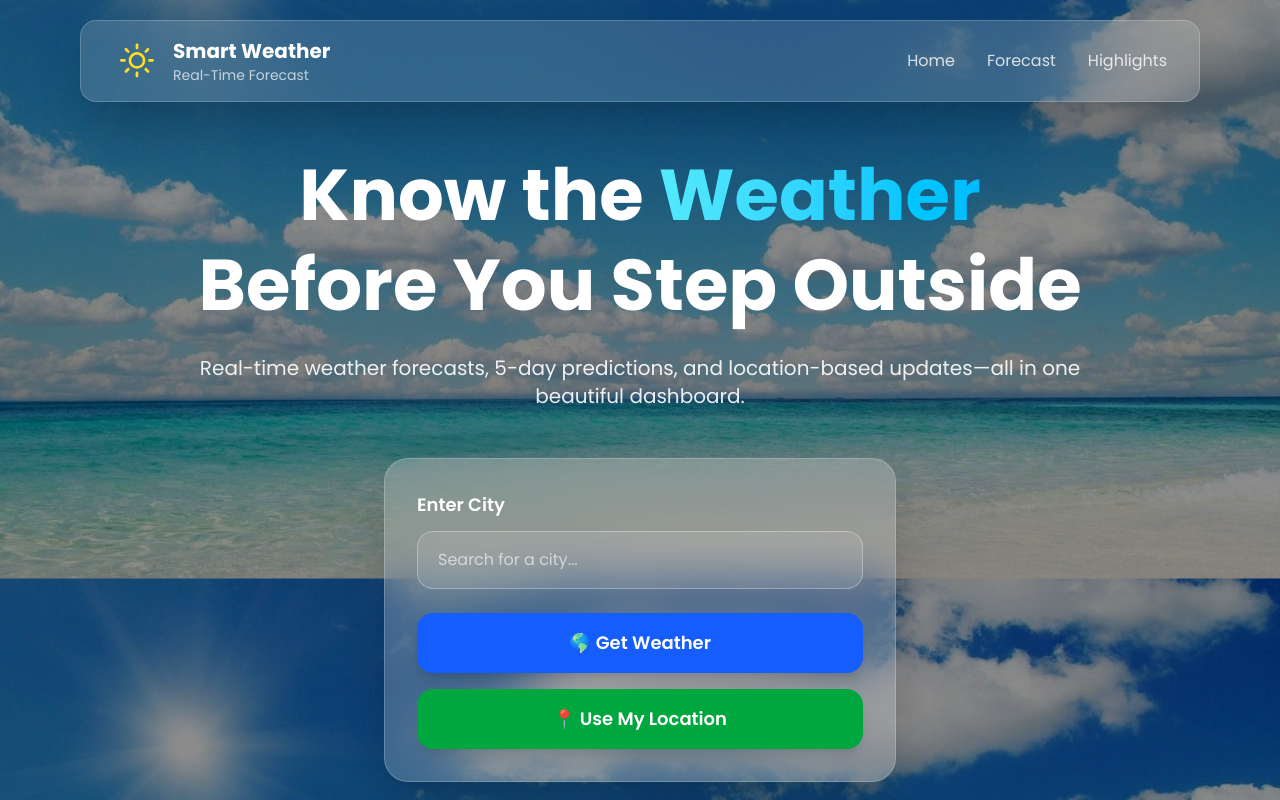
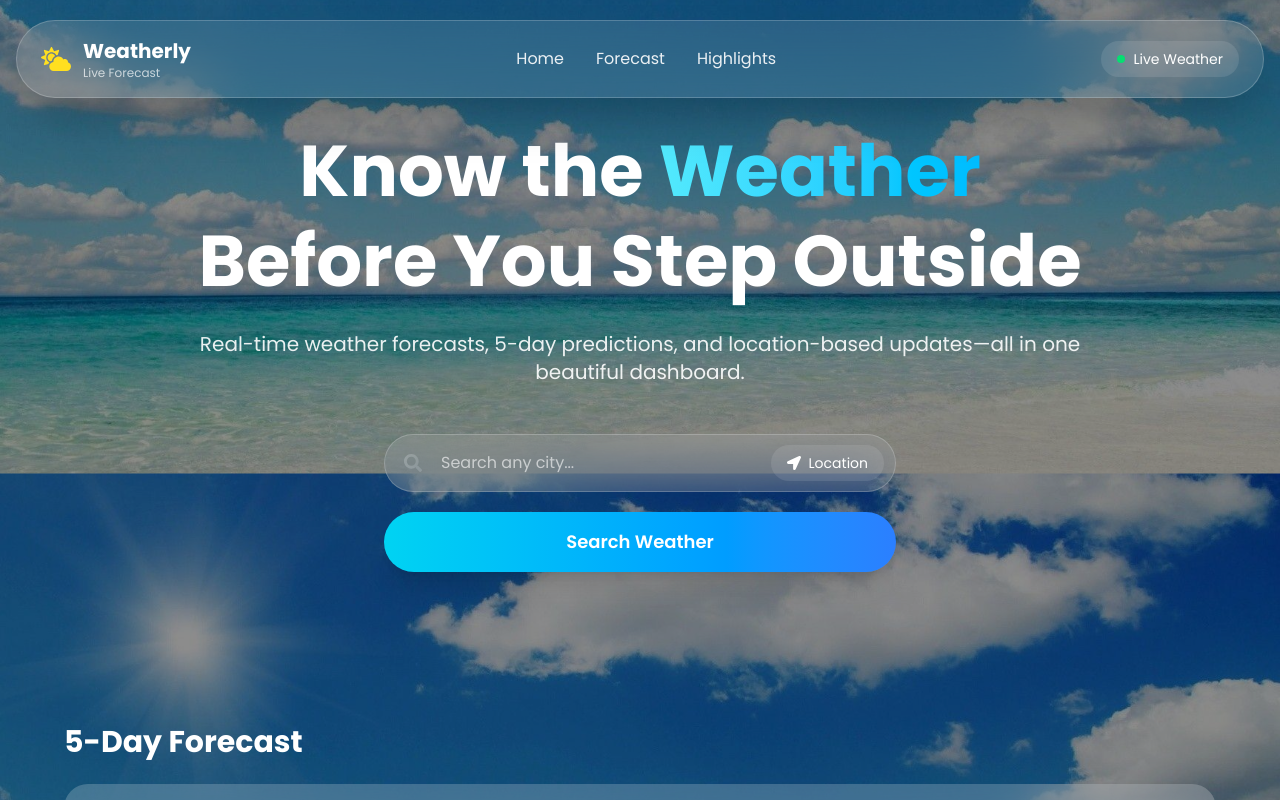
Before and after one commit to iamshubham18/Smart-Weather-App, a React (Vite) app in the folder frontend/: page / in a window 1280 px wide. Shown: the top 800 px of the page. Built offline with nearby package versions, Linux system fonts and the light colour scheme.

Commit message:
ui polish

```diff
--- a/frontend/src/components/Navbar.jsx
+++ b/frontend/src/components/Navbar.jsx
@@ -1,75 +1,61 @@
-import { WiDaySunny } from "react-icons/wi";
+import { motion } from "framer-motion";
+import { FaCloudSun } from "react-icons/fa";
 
 function Navbar() {
   return (
-    <div className="w-full max-w-6xl mx-auto pt-5 px-4">
-
-      <nav
-        className="
-        flex
-        items-center
-        justify-between
-        rounded-2xl
-        bg-white/15
-        backdrop-blur-2xl
-        border
-        border-white/20
-        shadow-2xl
-        px-8
-        py-4
-        "
-      >
+    <motion.nav
+      initial={{ y: -80, opacity: 0 }}
+      animate={{ y: 0, opacity: 1 }}
+      transition={{ duration: 0.7 }}
+      className="sticky top-5 z-50 px-4"
+    >
+      <div className="mx-auto flex max-w-7xl items-center justify-between rounded-full border border-white/20 bg-white/10 px-6 py-4 backdrop-blur-xl shadow-2xl">
 
         {/* Logo */}
-
         <div className="flex items-center gap-3">
-
-          <WiDaySunny className="text-yellow-300 text-5xl" />
+          <FaCloudSun className="text-3xl text-yellow-300" />
 
           <div>
-
-            <h1 className="text-white text-xl font-bold">
-              Smart Weather
+            <h1 className="text-xl font-bold text-white">
+              Weatherly
             </h1>
 
-            <p className="text-white/70 text-sm">
-              Real-Time Forecast
+            <p className="text-xs text-white/70">
+              Live Forecast
             </p>
+          </div>
+        </div>
 
-          </div>
+        {/* Navigation */}
+        <div className="hidden md:flex items-center gap-8">
+
+          <button className="text-white/90 hover:text-cyan-300 transition">
+            Home
+          </button>
+
+          <button className="text-white/90 hover:text-cyan-300 transition">
+            Forecast
+          </button>
+
+          <button className="text-white/90 hover:text-cyan-300 transition">
+            Highlights
+          </button>
 
         </div>
 
-        {/* Menu */}
+        {/* Status */}
+        <div className="hidden lg:flex items-center gap-2 rounded-full bg-white/10 px-4 py-2">
 
-        <div className="hidden md:flex items-center gap-8">
+          <span className="h-2 w-2 rounded-full bg-green-400 animate-pulse"></span>
 
-          <a
-            href="#"
-            className="text-white/80 hover:text-white hover:scale-110 transition-all duration-300"
-          >
-            Home
-          </a>
-
-          <a
-            href="#forecast"
-            className="text-white/80 hover:text-white hover:scale-110 transition-all duration-300"
-          >
-            Forecast
-          </a>
-
-          <a
-            href="#highlights"
-            className="text-white/80 hover:text-white hover:scale-110 transition-all duration-300"
-          >
-            Highlights
-          </a>
+          <span className="text-sm text-white">
+            Live Weather
+          </span>
 
         </div>
 
-      </nav>
-
-    </div>
+      </div>
+    </motion.nav>
   );
 }
 
--- a/frontend/src/components/SearchBox.jsx
+++ b/frontend/src/components/SearchBox.jsx
@@ -1,131 +1,64 @@
 import { useState } from "react";
-import Loading from "./Loading";
+import { motion } from "framer-motion";
+import { FaSearch, FaLocationArrow } from "react-icons/fa";
 
 function SearchBox({ onSearch, onLocationSearch, loading }) {
   const [city, setCity] = useState("");
 
-  const handleSearch = async () => {
-    if (city.trim() === "") return;
+  const handleSubmit = async (e) => {
+    e.preventDefault();
+
+    if (!city.trim()) return;
 
     try {
       await onSearch(city);
-
-      // Clear input after successful search
-      setCity("");
     } catch {
-      // Home handles errors
-    }
-  };
-
-  const handleLocationSearch = () => {
-    onLocationSearch();
-  };
-
-  const handleKeyDown = (e) => {
-    if (e.key === "Enter") {
-      handleSearch();
+      // Error handled in Home.jsx
     }
   };
 
   return (
-    <div className="bg-white/20 backdrop-blur-xl border border-white/20 rounded-3xl shadow-2xl p-8">
+    <motion.form
+      onSubmit={handleSubmit}
+      initial={{ opacity: 0, y: 20 }}
+      animate={{ opacity: 1, y: 0 }}
+      transition={{ duration: 0.6 }}
+      className="space-y-5"
+    >
+      {/* Search Input */}
+      <div className="relative">
+        <FaSearch className="absolute left-5 top-1/2 -translate-y-1/2 text-white/60 text-lg" />
 
-      <label className="block text-white text-lg font-semibold mb-3">
-        Enter City
-      </label>
+        <input
+          type="text"
+          placeholder="Search any city..."
+          value={city}
+          onChange={(e) => setCity(e.target.value)}
+          className="w-full rounded-full border border-white/20 bg-white/10 py-4 pl-14 pr-32 text-white placeholder-white/60 backdrop-blur-xl outline-none transition-all duration-300 focus:border-cyan-300 focus:ring-2 focus:ring-cyan-400/40"
+        />
 
-      <input
-        type="text"
-        placeholder="Search for a city..."
-        value={city}
-        onChange={(e) => setCity(e.target.value)}
-        onKeyDown={handleKeyDown}
-        disabled={loading}
-        className="
-          w-full
-          px-5
-          py-4
-          rounded-2xl
-          bg-white/10
-          border
-          border-white/30
-          text-white
-          placeholder:text-white/60
-          outline-none
-          focus:ring-2
-          focus:ring-white/60
-          transition
-          disabled:opacity-50
-        "
-      />
+        <button
+          type="button"
+          onClick={onLocationSearch}
+          className="absolute right-3 top-1/2 flex -translate-y-1/2 items-center gap-2 rounded-full bg-white/10 px-4 py-2 text-sm text-white transition hover:bg-white/20"
+        >
+          <FaLocationArrow />
+          <span className="hidden sm:inline">Location</span>
+        </button>
+      </div>
 
       {/* Search Button */}
-      <button
-        onClick={handleSearch}
+      <motion.button
+        whileHover={{ scale: 1.03 }}
+        whileTap={{ scale: 0.96 }}
         disabled={loading}
-        className="
-          w-full
-          mt-6
-          py-4
-          rounded-2xl
-          bg-blue-600
-          text-white
-          text-lg
-          font-semibold
-          shadow-lg
-          hover:bg-blue-700
-          hover:scale-105
-          hover:shadow-xl
-          transition-all
-          duration-300
-          disabled:bg-blue-400
-          disabled:cursor-not-allowed
-          disabled:hover:scale-100
-          flex
-          justify-center
-          items-center
-          gap-2
-        "
+        type="submit"
+        className="w-full rounded-full bg-gradient-to-r from-cyan-400 to-blue-500 py-4 text-lg font-semibold text-white shadow-xl transition hover:shadow-cyan-500/40 disabled:cursor-not-allowed disabled:opacity-60"
       >
-        {loading ? (
-          <>
-            <Loading />
-            Loading...
-          </>
-        ) : (
-          "🌎 Get Weather"
-        )}
-      </button>
-
-      {/* Current Location Button */}
-      <button
-        onClick={handleLocationSearch}
-        disabled={loading}
-        className="
-          w-full
-          mt-4
-          py-4
-          rounded-2xl
-          bg-green-600
-          text-white
-          text-lg
-          font-semibold
-          shadow-lg
-          hover:bg-green-700
-          hover:scale-105
-          hover:shadow-xl
-          transition-all
-          duration-300
-          disabled:bg-green-400
-          disabled:cursor-not-allowed
-          disabled:hover:scale-100
-        "
-      >
-        📍 Use My Location
-      </button>
-
-    </div>
+        {loading ? "Searching..." : "Search Weather"}
+      </motion.button>
+    </motion.form>
   );
 }
 
-export default SearchBox;4
+export default SearchBox;
--- /dev/null
+++ b/package.json
@@ -0,0 +1,5 @@
+{
+  "dependencies": {
+    "react-icons": "^5.7.0"
+  }
+}
```
Also changed, not shown: 1 other file (tests, documents, lock files or other folders).
